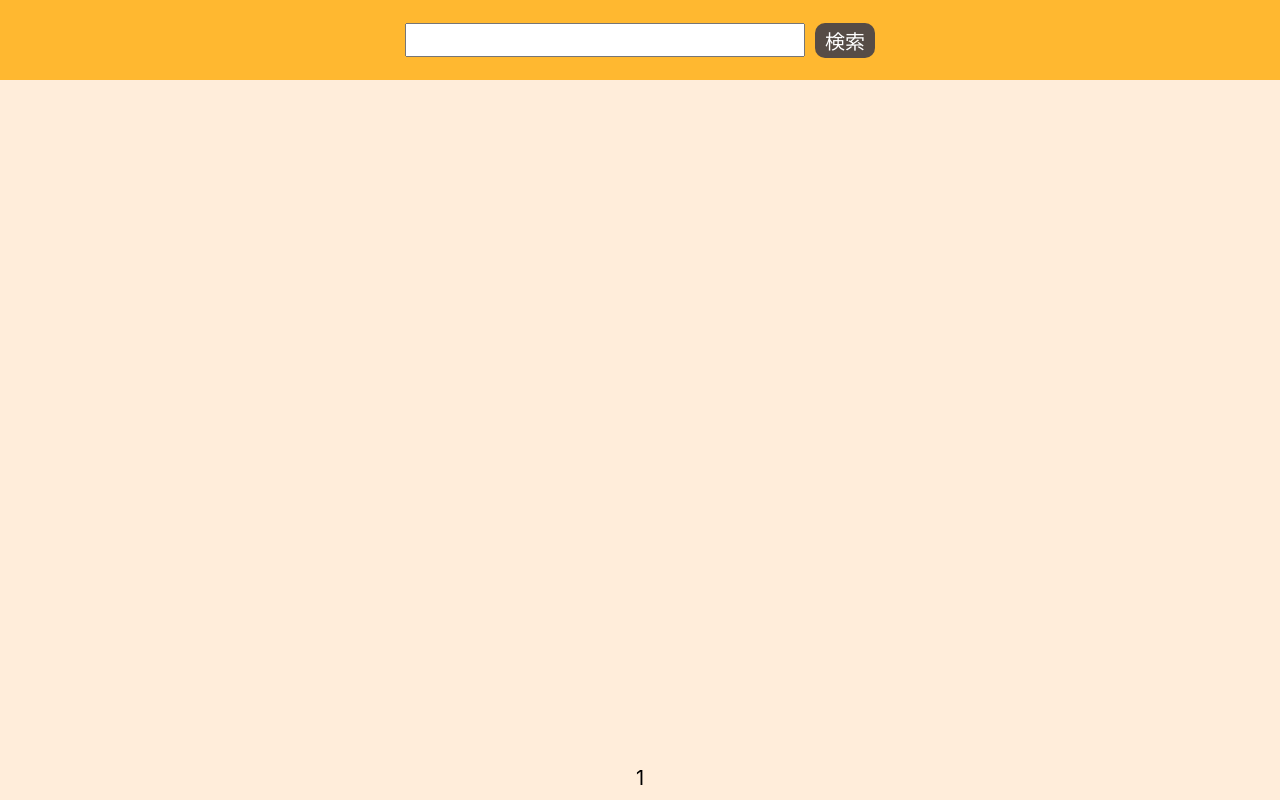
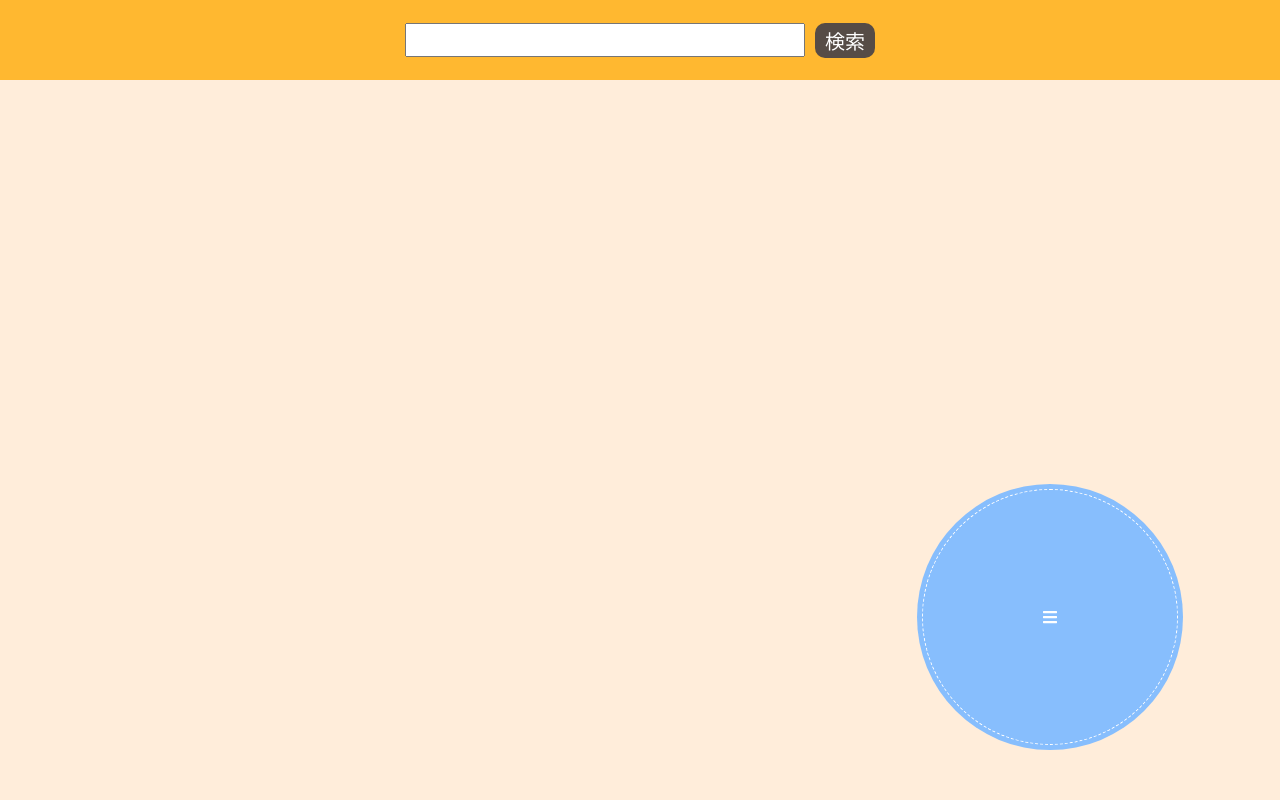
Before and after one commit to kyuki3rain/wordbook-next, a Next.js app: page / in a window 1280 px wide. Built offline with nearby package versions, Linux system fonts and the light colour scheme.

Commit message:
リスト機能を分離表示＆スプラッシュを追加

```diff
--- a/package.json
+++ b/package.json
@@ -11,12 +11,16 @@
   "dependencies": {
     "@emotion/react": "^11.4.1",
     "@emotion/styled": "^11.3.0",
+    "@fortawesome/fontawesome-svg-core": "^1.2.36",
+    "@fortawesome/free-solid-svg-icons": "^5.15.4",
+    "@fortawesome/react-fontawesome": "^0.1.15",
     "axios": "^0.21.1",
     "dexie": "^3.0.3",
     "next": "11.1.0",
     "next-pwa": "^5.3.1",
     "react": "17.0.2",
-    "react-dom": "17.0.2"
+    "react-dom": "17.0.2",
+    "react-loading": "^2.0.3"
   },
   "devDependencies": {
     "@types/react": "17.0.19",
--- a/pages/index.tsx
+++ b/pages/index.tsx
@@ -3,6 +3,9 @@ import axios from 'axios';
 import styled from '@emotion/styled';
 import { NextPage } from 'next';
 import db, { Word } from '../public/db';
+import { FontAwesomeIcon } from '@fortawesome/react-fontawesome';
+import { faBars } from '@fortawesome/free-solid-svg-icons';
+import Skeleton from 'react-loading';
 
 const ColumnContainer = styled.div({
   display: 'flex',
@@ -52,6 +55,42 @@ const PageText = styled.div({
   fontSize: 20
 })
 
+type Props = {
+  top?: string
+  right?: string
+  bottom?: string
+  left?: string
+}
+
+const Float = styled.div<Props>`
+  margin: 0;
+  top: ${(props) => props.top || 'auto'};
+  right: ${(props) => props.right || 'auto'};
+  bottom: ${(props) => props.bottom || 'auto'};
+  left: ${(props) => props.left || 'auto'};
+  position: fixed;
+`
+
+const ListButton = styled.div`
+  display: inline-block;
+  text-decoration: none;
+  background: #87befd;
+  color: #fff;
+  width: 20vw;
+  height: 20vw;
+  border-radius: 50%;
+  text-align: center;
+  overflow: hidden;
+  box-shadow: 0px 0px 0px 5px #87befd;
+  border: dashed 1px #fff;
+  transition: 0.4s;
+
+  &:hover {
+    background: #668ad8;
+    box-shadow: 0px 0px 0px 5px #668ad8;
+  }
+`;
+
 const LIST_COUNT = 10;
 const GET_COUNT = 3;
 
@@ -69,16 +108,25 @@ const Home: NextPage = () => {
   }
 
   const [result, setResult] = useState<Array<string>>([]);
+  const [isShowList, setIsShowList] = useState<boolean>(false);
+  const [isLoading, setIsLoading] = useState<boolean>(false);
 
   const search = () => {
+    setIsLoading(true);
     db.wordbook?.where('word').equals(values.word).toArray().then((db_result) => {
+      setIsShowList(false);
+
       if (db_result.length >= GET_COUNT) {
-        setResult(db_result.map((item) => item.meaning))
+        setResult(db_result.map((item) => item.meaning));
         return;
       }
 
       const isOnLine = typeof window !== 'undefined' ? navigator.onLine : false;
-      if (isOnLine) {
+      if (!isOnLine) {
+        setResult(["no content in local"]);
+        return;
+      }
+
       axios.get(`https://polar-dawn-70145.herokuapp.com/to_english?word=${values.word}`).then((res) => {
         const items = res.data.data.split(/\t/g);
         console.log(items);
@@ -94,7 +142,6 @@ const Home: NextPage = () => {
           console.log("add word for index: " + index);
         })
       });
-      }
     })
   }
 
@@ -106,6 +153,10 @@ const Home: NextPage = () => {
       setValues({...values, list: new_list })
     })
   }, [values.pageIndex, result]);
+
+  useEffect(() => {
+    setIsLoading(false);
+  }, [result]);
 
   return (
     <Body className="App">
@@ -124,12 +175,21 @@ const Home: NextPage = () => {
             </Button>
           </RowContainer>
           <MainView>
-            <ColumnContainer style={{height: '100%', justifyContent: 'space-between'}}>
-              <Box>
-                {result.map((item, index) => {
-                  return <React.Fragment key={index}>{item}<br/></React.Fragment>;
-                })}
-              </Box>
+            <ColumnContainer>
+              {
+                isShowList ?
+                <>
+                  <RowContainer style={{justifyContent: 'space-around', width: '100%', margin: 10}}>
+                    <PageText onClick={() => {
+                      if (values.pageIndex == 1) return;
+                      setValues({...values, pageIndex: values.pageIndex - 1});
+                    }}>{values.pageIndex == 1 ? "" :"<"}</PageText>
+                    <PageText>{values.pageIndex}</PageText>
+                    <PageText onClick={() => {
+                      if(values.list.length != LIST_COUNT) return;
+                      setValues({...values, pageIndex: values.pageIndex + 1});
+                    }}>{values.list.length != LIST_COUNT ? "" :">"}</PageText>
+                  </RowContainer>
                   <ColumnContainer>
                     {values.list.map((item, index) => {
                       return (
@@ -141,21 +201,35 @@ const Home: NextPage = () => {
                         </WordBox>
                       );
                     })}
-                <RowContainer style={{justifyContent: 'space-around', width: '100%', margin: 10}}>
-                  <PageText onClick={() => {
-                    if (values.pageIndex == 1) return;
-                    setValues({...values, pageIndex: values.pageIndex - 1});
-                  }}>{values.pageIndex == 1 ? "" :"<"}</PageText>
-                  <PageText>{values.pageIndex}</PageText>
-                  <PageText onClick={() => {
-                    if(values.list.length != LIST_COUNT) return;
-                    setValues({...values, pageIndex: values.pageIndex + 1});
-                  }}>{values.list.length != LIST_COUNT ? "" :">"}</PageText>
-                </RowContainer>
                   </ColumnContainer>
+                </>
+              :
+              <Box>
+              {result.map((item, index) => {
+                return <React.Fragment key={index}>{item}<br/></React.Fragment>;
+              })}
+            </Box>
+              }
             </ColumnContainer>
           </MainView>
       </ColumnContainer>
+      {
+        isShowList ||       <Float bottom={"4vw"} right={"8vw"}>
+        <ListButton>
+          <ColumnContainer style={{height: '100%'}} onClick={() => setIsShowList(true)}>
+            <FontAwesomeIcon icon={faBars} style={{width: '10vw'}} />
+          </ColumnContainer>
+        </ListButton>
+      </Float>
+      }
+      {
+        isLoading &&
+        <Float top={"0"} left={"0"}>
+          <ColumnContainer style={{height: '100vh', width: '100vw', opacity: 0.5, backgroundColor: 'black', pointerEvents: 'none'}}>
+            <Skeleton width="25vw" height="25vw" type="spinningBubbles"/>
+          </ColumnContainer>
+        </Float>
+      }
     </Body>
   );
 }
```
Also changed, not shown: 2 other files (tests, documents, lock files or other folders). Lines whose indentation alone changed are shown as unchanged.
